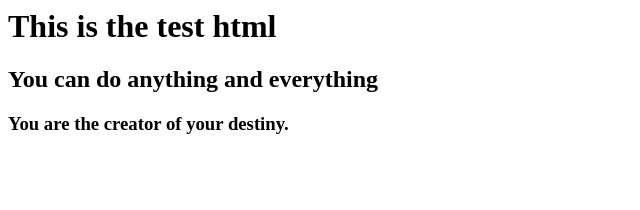
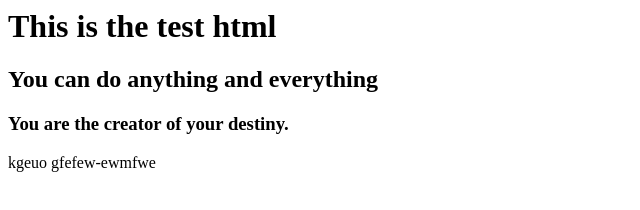
Before and after one commit to ashokkr520/udemytest, a plain HTML site: page index.html in a window 1280 px wide. Shown: the whole page, without its empty margins (0-640 px from the left). Drawn offline with Linux system fonts and the light colour scheme.

Commit message:
My new changes

```diff
--- a/index.html
+++ b/index.html
@@ -12,6 +12,7 @@
 		<h3>
 			You are the creator of your destiny.
 		</h3>
+		kgeuo gfefew-ewmfwe
 
 
 	</body>
```
